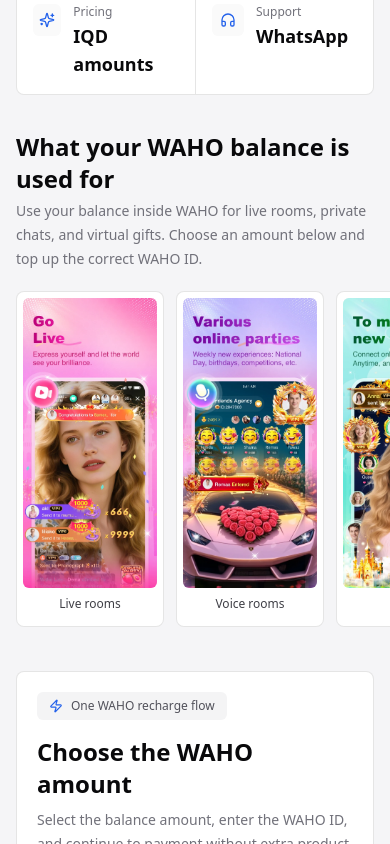
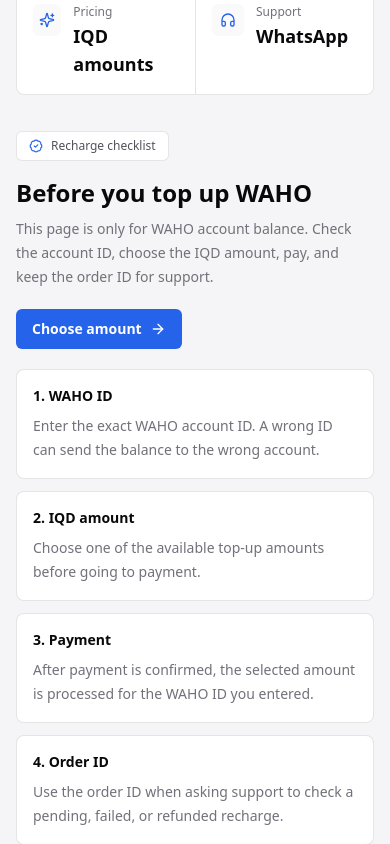
Before and after one commit to Opznirakees/alwasl-digital, a Next.js app: page / in a window 390 px wide. Shown: the part 1700-2544 px from the top of the page. Built offline with nearby package versions, Linux system fonts and the light colour scheme; no server answers; the database is empty.

Commit message:
Replace WAHO app gallery with recharge checklist

```diff
--- a/src/app/page.tsx
+++ b/src/app/page.tsx
@@ -6,7 +6,7 @@
 import { useApp } from '@/contexts/AppContext';
 import { Header } from '@/components/layout/Header';
 import { HeroBanner } from '@/components/home/HeroBanner';
-import { wahoShowcaseImages, wahoShowcaseIntro } from '@/data/waho-images';
+import { wahoRechargeInfo } from '@/data/waho-recharge-info';
 import type { Game } from '@/types';
 import {
   ArrowRight,
@@ -133,36 +133,38 @@
           ))}
         </section>
 
-        <section className="space-y-5">
-          <div className="max-w-2xl">
-            <h2 className="text-2xl font-semibold text-zinc-950 dark:text-white">
-              {t(wahoShowcaseIntro.title.en, wahoShowcaseIntro.title.ar, wahoShowcaseIntro.title.zh)}
+        <section className="grid gap-5 md:grid-cols-[0.72fr_1.28fr] md:items-start">
+          <div>
+            <div className="inline-flex w-fit items-center gap-2 rounded-md border border-black/10 bg-white px-3 py-1.5 text-xs font-medium text-zinc-600 dark:border-white/10 dark:bg-zinc-900 dark:text-zinc-300">
+              <BadgeCheck className="h-3.5 w-3.5 text-blue-600 dark:text-blue-300" />
+              {t('Recharge checklist', 'قائمة فحص الشحن', '充值检查清单')}
+            </div>
+            <h2 className="mt-4 text-2xl font-semibold text-zinc-950 dark:text-white">
+              {t(wahoRechargeInfo.title.en, wahoRechargeInfo.title.ar, wahoRechargeInfo.title.zh)}
             </h2>
-            <p className="mt-1 text-sm leading-6 text-zinc-500 dark:text-zinc-400">
-              {t(wahoShowcaseIntro.body.en, wahoShowcaseIntro.body.ar, wahoShowcaseIntro.body.zh)}
+            <p className="mt-2 text-sm leading-6 text-zinc-500 dark:text-zinc-400">
+              {t(wahoRechargeInfo.body.en, wahoRechargeInfo.body.ar, wahoRechargeInfo.body.zh)}
             </p>
+            <Link
+              href={`/top-up/${wahoTopUp?.slug ?? 'waho-top-up'}`}
+              className="mt-5 inline-flex h-10 items-center justify-center rounded-md bg-blue-600 px-4 text-sm font-semibold text-white transition-colors hover:bg-blue-700"
+            >
+              {t('Choose amount', 'اختر المبلغ', '选择金额')}
+              <ArrowRight className="ml-2 h-4 w-4" />
+            </Link>
           </div>
 
-          <div className="-mx-4 overflow-x-auto px-4 pb-2 md:mx-0 md:overflow-visible md:px-0">
-            <div className="grid auto-cols-[148px] grid-flow-col gap-3 md:grid-flow-row md:grid-cols-7 md:auto-cols-auto">
-              {wahoShowcaseImages.map((item) => (
-                <article key={item.src} className="rounded-lg border border-black/10 bg-white p-1.5 dark:border-white/10 dark:bg-zinc-900">
-                  <div className="relative aspect-[750/1624] overflow-hidden rounded-md bg-zinc-100 dark:bg-zinc-950">
-                    <Image
-                      src={item.src}
-                      alt={t(`WAHO ${item.label.en}`, `WAHO ${item.label.ar}`, `WAHO ${item.label.zh}`)}
-                      fill
-                      className="object-cover"
-                      sizes="(min-width: 768px) 14vw, 148px"
-                      quality={90}
-                    />
-                  </div>
-                  <p className="truncate px-1.5 py-2 text-center text-xs font-medium text-zinc-700 dark:text-zinc-300">
-                    {t(item.label.en, item.label.ar, item.label.zh)}
-                  </p>
-                </article>
-              ))}
-            </div>
+          <div className="grid gap-3 sm:grid-cols-2">
+            {wahoRechargeInfo.cards.map((item) => (
+              <article key={item.title.en} className="rounded-lg border border-black/10 bg-white p-4 dark:border-white/10 dark:bg-zinc-900">
+                <h3 className="text-sm font-semibold text-zinc-950 dark:text-white">
+                  {t(item.title.en, item.title.ar, item.title.zh)}
+                </h3>
+                <p className="mt-2 text-sm leading-6 text-zinc-500 dark:text-zinc-400">
+                  {t(item.body.en, item.body.ar, item.body.zh)}
+                </p>
+              </article>
+            ))}
           </div>
         </section>
 
--- a/src/contexts/AppContext.tsx
+++ b/src/contexts/AppContext.tsx
@@ -95,21 +95,6 @@
   'Explore Services': '查看服务',
   'WAHO Recharge': 'WAHO 充值',
   'Al-Wasl helps you reach better results': 'Al-Wasl 助您获得更好成果',
-  'Digital solutions for page promotion, app recharge, marketing services, and WAHO product delivery with continuous technical support.': '提供页面推广、应用充值、营销服务和 WAHO 产品交付，并配备持续技术支持。',
-  'Boost WAHO rooms and parties': '提升 WAHO 房间与派对',
-  'Room boosts, decorations, and party game packs in one checkout.': '房间提升、装饰和派对游戏包，一次结账完成。',
-  'WAHO VIP, medals, and profile frames': 'WAHO VIP、勋章和头像框',
-  'Highlight status inside the WAHO community.': '在 WAHO 社区中突出您的身份。',
-  'WAHO Coins': 'WAHO 金币',
-  'Gift Bundles': '礼物套餐',
-  'Live Rooms': '直播房间',
-  'Party Games': '派对游戏',
-  'VIP & Medals': 'VIP 与勋章',
-  'Popular WAHO Products': '热门 WAHO 产品',
-  'Most requested for rooms, gifts, and live chats': '房间、礼物和语音聊天的热门选择',
-  'View WAHO Services': '查看 WAHO 服务',
-  'All WAHO Services': '全部 WAHO 服务',
-  'Find coins, gifts, room boosts, games, and VIP packages': '查找金币、礼物、房间提升、游戏和 VIP 套餐',
   'No WAHO services found': '未找到 WAHO 服务',
   'Try another WAHO service or clear filters': '尝试其他 WAHO 服务或清除筛选',
   'WAHO API-Ready Catalog': '支持 WAHO API 的目录',
@@ -127,9 +112,7 @@
   'Privacy Policy': '隐私政策',
   'Payment Methods': '支付方式',
   'All rights reserved.': '版权所有。',
-  'Digital services for social page promotion, app recharge, marketing solutions, and WAHO product delivery.': '提供社交页面推广、应用充值、营销解决方案和 WAHO 产品交付的数字服务。',
   'Back to Home': '返回首页',
-  'Browse WAHO coins, gift bundles, live room boosts, party game packs, and VIP upgrades': '浏览 WAHO 金币、礼物套餐、直播房间提升、派对游戏包和 VIP 升级',
   'Sort by': '排序',
   'Most Popular': '最受欢迎',
   'Name A-Z': '名称 A-Z',
@@ -139,7 +122,6 @@
   'results': '结果',
   'Try adjusting your search or filters': '请调整搜索或筛选条件',
   'Clear Filters': '清除筛选',
-  'Search WAHO coins, gifts, rooms...': '搜索 WAHO 金币、礼物、房间...',
   'All': '全部',
   'Community': '社区',
   'Select WAHO Package': '选择 WAHO 套餐',
@@ -296,40 +278,12 @@
   'Egypt': '埃及',
   'Jordan': '约旦',
   'Kuwait': '科威特',
-  'WAHO Gift Bundles': 'WAHO 礼物套餐',
-  'WAHO Live Room Boosts': 'WAHO 直播房间提升',
-  'WAHO Party Game Packs': 'WAHO 派对游戏包',
-  'WAHO VIP & Medals': 'WAHO VIP 与勋章',
-  'Recharge WAHO coin balance for live rooms, voice chat gifts, moments, and party interactions.': '为直播房间、语音聊天礼物、动态和派对互动充值 WAHO 金币。',
-  'Send gift-ready WAHO bundles for voice rooms, live streams, themed parties, and friend surprises.': '为语音房、直播、主题派对和好友惊喜发送 WAHO 礼物套餐。',
-  'Boost WAHO voice rooms with decorations, visibility, frames, and live party upgrades.': '通过装饰、曝光、头像框和直播派对升级提升 WAHO 语音房。',
-  'Top up casual party-game packs for WAHO rooms, including Ludo-style sessions and group play.': '为 WAHO 房间充值休闲派对游戏包，包括 Ludo 风格对局和多人玩法。',
-  'Activate WAHO VIP status, achievement medals, avatar frames, and profile privileges.': '开通 WAHO VIP、成就勋章、头像框和个人资料特权。',
   'Coins': '金币',
   'Gifts': '礼物',
   'Day': '天',
   'Days': '天',
   'Pack': '包',
   'Packs': '包',
-  '1,000 WAHO Coins': '1,000 WAHO 金币',
-  '3,000 WAHO Coins': '3,000 WAHO 金币',
-  '7,000 WAHO Coins': '7,000 WAHO 金币',
-  '15,000 WAHO Coins': '15,000 WAHO 金币',
-  'Starter Gift Bundle': '入门礼物套餐',
-  'Party Gift Bundle': '派对礼物套餐',
-  'Premium Gift Bundle': '高级礼物套餐',
-  'Host Gift Bundle': '房主礼物套餐',
-  '1 Day Room Boost': '1 天房间提升',
-  '7 Days Room Boost': '7 天房间提升',
-  '30 Days Room Boost': '30 天房间提升',
-  '1 Game Pack': '1 个游戏包',
-  '3 Game Packs': '3 个游戏包',
-  '10 Game Packs': '10 个游戏包',
-  '7 Days VIP': '7 天 VIP',
-  '30 Days VIP': '30 天 VIP',
-  '90 Days VIP': '90 天 VIP',
-  'Purchase: WAHO Coins 3,000': '购买：3,000 WAHO 金币',
-  'Refund: WAHO VIP order failed': '退款：WAHO VIP 订单失败',
   'Wallet top-up via ZainCash': '通过 ZainCash 充值钱包',
   'Gold level cashback (5%)': '黄金等级返现（5%）',
   'Welcome bonus': '欢迎奖励',
@@ -433,9 +387,7 @@
   'Ahmed Al-Hassan': '艾哈迈德·哈桑',
   'Flash Sale Alert!': '限时优惠提醒！',
   'Order Completed': '订单已完成',
-  'WAHO coins and gift bundles are on offer this week!': 'WAHO 金币和礼物套餐本周正在优惠！',
   'Wallet Top-up': '钱包充值',
-  'Your WAHO Coins order has been delivered!': '您的 WAHO 金币订单已送达！',
   'Your wallet has been credited with 100,000 IQD': '您的钱包已到账 100,000 IQD',
   'gift_card': '礼物套餐',
   'mobile_game': '派对游戏',
--- a/src/data/waho-images.ts
+++ b/src/data/waho-images.ts
@@ -7,47 +7,3 @@
   partyRoom: '/waho/party-room.webp',
   audioRoom: '/waho/audio-room.webp',
 } as const;
-
-export const wahoShowcaseIntro = {
-  title: {
-    en: 'What your WAHO balance is used for',
-    ar: 'استخدامات رصيد WAHO',
-    zh: 'WAHO 余额可用于什么',
-  },
-  body: {
-    en: 'Use your balance inside WAHO for live rooms, private chats, and virtual gifts. Choose an amount below and top up the correct WAHO ID.',
-    ar: 'استخدم رصيدك داخل WAHO للبث والغرف الصوتية والمحادثات الخاصة والهدايا. اختر المبلغ بالأسفل واشحن معرف WAHO الصحيح.',
-    zh: '余额可在 WAHO 内用于直播房间、私聊和虚拟礼物。请在下方选择金额，并为正确的 WAHO ID 充值。',
-  },
-} as const;
-
-export const wahoShowcaseImages = [
-  {
-    src: wahoScreenshots.liveStream,
-    label: { en: 'Live rooms', ar: 'غرف البث', zh: '直播房间' },
-  },
-  {
-    src: wahoScreenshots.onlineParties,
-    label: { en: 'Voice rooms', ar: 'غرف صوتية', zh: '语音房间' },
-  },
-  {
-    src: wahoScreenshots.friends,
-    label: { en: 'Friends', ar: 'الأصدقاء', zh: '好友' },
-  },
-  {
-    src: wahoScreenshots.casualGames,
-    label: { en: 'WAHO app', ar: 'تطبيق WAHO', zh: 'WAHO 应用' },
-  },
-  {
-    src: wahoScreenshots.privateChat,
-    label: { en: 'Private chat', ar: 'محادثة خاصة', zh: '私聊界面' },
-  },
-  {
-    src: wahoScreenshots.partyRoom,
-    label: { en: 'Virtual gifts', ar: 'هدايا افتراضية', zh: '虚拟礼物' },
-  },
-  {
-    src: wahoScreenshots.audioRoom,
-    label: { en: 'Audio rooms', ar: 'غرف صوتية', zh: '语音房间' },
-  },
-] as const;
--- /dev/null
+++ b/src/data/waho-recharge-info.ts
@@ -0,0 +1,62 @@
+export const wahoRechargeInfo = {
+  title: {
+    en: 'Before you top up WAHO',
+    ar: 'قبل شحن WAHO',
+    zh: '充值 WAHO 前',
+  },
+  body: {
+    en: 'This page is only for WAHO account balance. Check the account ID, choose the IQD amount, pay, and keep the order ID for support.',
+    ar: 'هذه الصفحة مخصصة فقط لشحن رصيد حساب WAHO. تحقق من معرف الحساب واختر مبلغ الدينار وادفع واحتفظ برقم الطلب للدعم.',
+    zh: '此页面仅用于 WAHO 账号余额充值。请检查账号 ID，选择 IQD 金额，完成付款，并保留订单号以便客服查询。',
+  },
+  cards: [
+    {
+      title: {
+        en: '1. WAHO ID',
+        ar: '١. معرف WAHO',
+        zh: '1. WAHO ID',
+      },
+      body: {
+        en: 'Enter the exact WAHO account ID. A wrong ID can send the balance to the wrong account.',
+        ar: 'أدخل معرف حساب WAHO بدقة. المعرف الخاطئ قد يرسل الرصيد إلى حساب غير صحيح.',
+        zh: '请输入准确的 WAHO 账号 ID。ID 错误可能会把余额充值到错误账号。',
+      },
+    },
+    {
+      title: {
+        en: '2. IQD amount',
+        ar: '٢. مبلغ الدينار',
+        zh: '2. IQD 金额',
+      },
+      body: {
+        en: 'Choose one of the available top-up amounts before going to payment.',
+        ar: 'اختر أحد مبالغ الشحن المتاحة قبل الانتقال إلى الدفع.',
+        zh: '付款前请选择一个可用的充值金额。',
+      },
+    },
+    {
+      title: {
+        en: '3. Payment',
+        ar: '٣. الدفع',
+        zh: '3. 付款',
+      },
+      body: {
+        en: 'After payment is confirmed, the selected amount is processed for the WAHO ID you entered.',
+        ar: 'بعد تأكيد الدفع، تتم معالجة المبلغ المختار لمعرف WAHO الذي أدخلته.',
+        zh: '付款确认后，所选金额将按你输入的 WAHO ID 处理。',
+      },
+    },
+    {
+      title: {
+        en: '4. Order ID',
+        ar: '٤. رقم الطلب',
+        zh: '4. 订单号',
+      },
+      body: {
+        en: 'Use the order ID when asking support to check a pending, failed, or refunded recharge.',
+        ar: 'استخدم رقم الطلب عند طلب مراجعة شحن قيد الانتظار أو فاشل أو مسترد.',
+        zh: '如果需要客服查询待处理、失败或退款的充值，请提供订单号。',
+      },
+    },
+  ],
+} as const;
```
Also changed, not shown: 1 other file (tests, documents, lock files or other folders).
